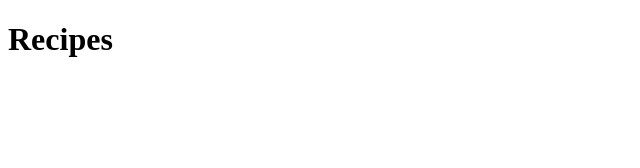
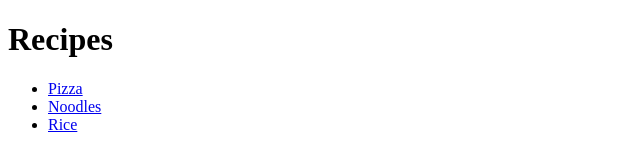
Before and after one commit to shellyduck/odin-recipes, a plain HTML site: page index.html in a window 1280 px wide. Shown: the whole page, without its empty margins (0-640 px from the left). Drawn offline with Linux system fonts and the light colour scheme.

Commit message:
Fix links from home to recipes

```diff
--- a/index.html
+++ b/index.html
@@ -6,5 +6,10 @@
     </head>
     <Body>
         <h1>Recipes</h1>
+        <ul>
+            <li><a href="recipes/pizza.html">Pizza</a></li>
+            <li><a href="recipes/noodles.html">Noodles</a></li>
+            <li><a href="recipes/rice.html">Rice</a></li>
+        </ul>
     </Body>
 </html>
```
